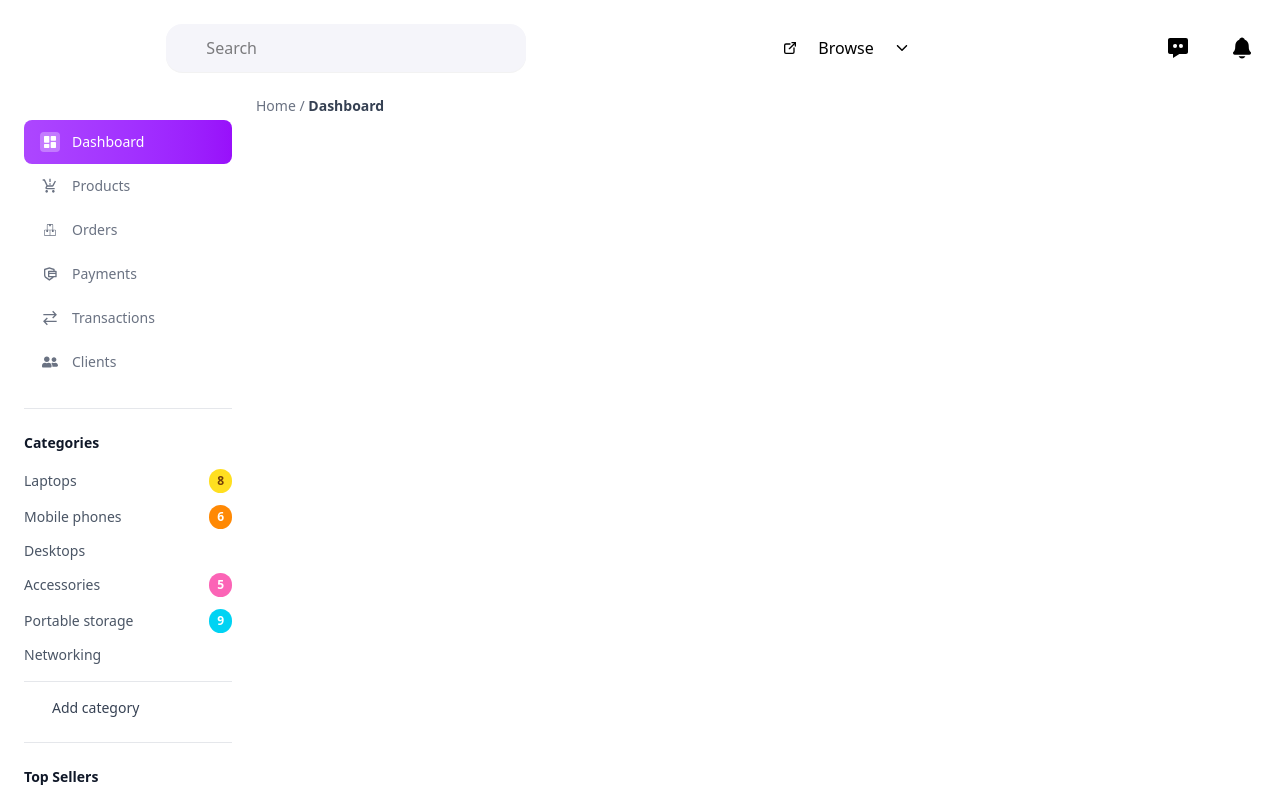
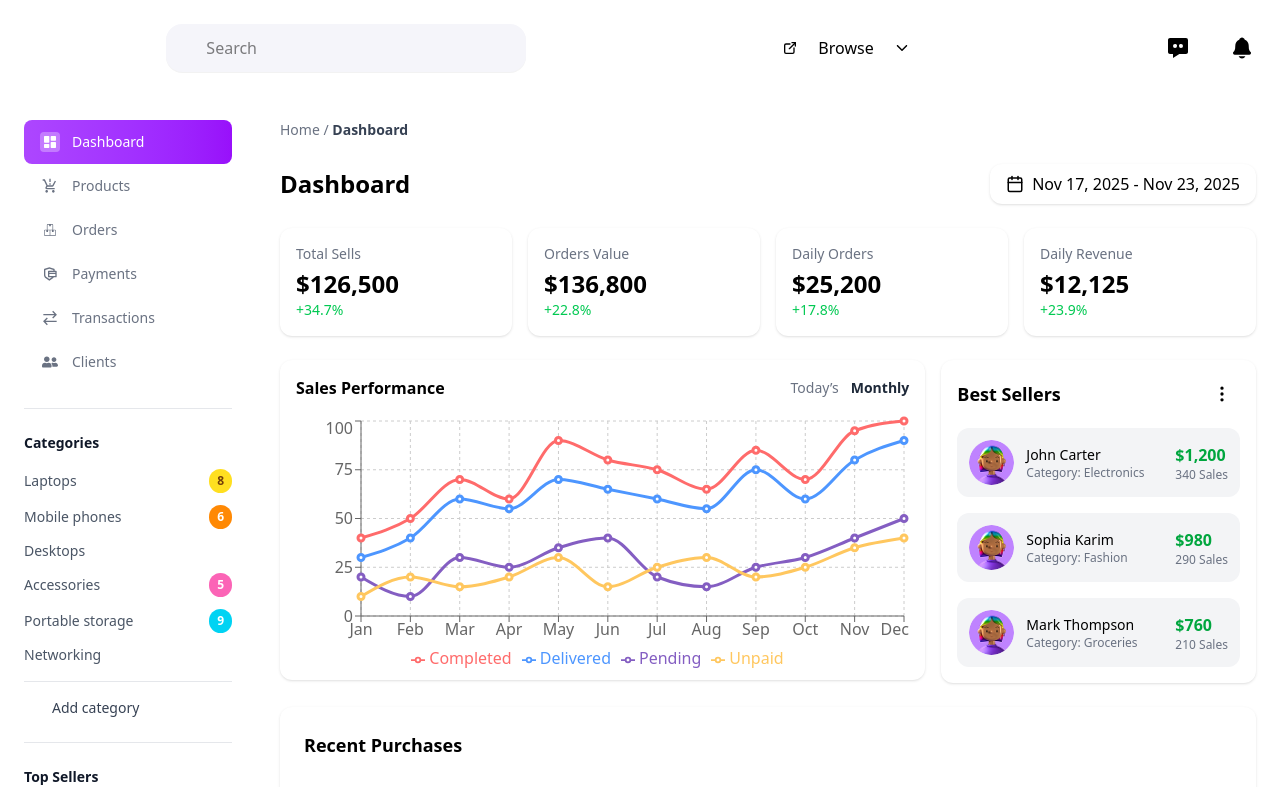
Before and after one commit to shahriear/Frox_Dashboard, a Next.js app: page /Dashboard in a window 1280 px wide. Shown: the top 787 px of the page. Built offline with nearby package versions, Linux system fonts and the light colour scheme.

Commit message:
Rechange

```diff
--- a/app/(Page)/Dashboard/page.tsx
+++ b/app/(Page)/Dashboard/page.tsx
@@ -1,11 +1,47 @@
 import React from 'react'
 import Breadcrumb from '../../Components/Home/Breadcrumb'
+import {DateRange} from '../../Components/Home/DateRange'
+import StatCard from "../../Components/Home/StatCard";
+import SalesPerformance from "../../Components/Home/SalesPerformance";
+import BestSellers from "../../Components/Home/BestSellers";
+import RecentPurchases from "../../Components/Home/RecentPurchases";
+import MarketOverview from "../../Components/Home/MarketOverview";
+import VisitsBySource from "../../Components/Home/VisitsBySource";
+import TotalRevenue from "../../Components/Home/TotalRevenue";
+
 
 const page = () => {
   return (
     <>
 
-    <Breadcrumb/>
+    <div className="p-6 space-y-6 w-full">
+          <Breadcrumb />
+
+          <div className="flex justify-between items-center">
+            <h1 className="text-2xl font-semibold">Dashboard</h1>
+            <DateRange />
+          </div>
+
+          <div className="grid grid-cols-1 md:grid-cols-4 gap-4">
+            <StatCard title="Total Sells" amount="$126,500" percent="34.7%" />
+            <StatCard title="Orders Value" amount="$136,800" percent="22.8%" />
+            <StatCard title="Daily Orders" amount="$25,200" percent="17.8%" />
+            <StatCard title="Daily Revenue" amount="$12,125" percent="23.9%" />
+          </div>
+
+          <div className="grid grid-cols-1 lg:grid-cols-3 gap-4">
+            <SalesPerformance />
+            <BestSellers />
+          </div>
+
+          <RecentPurchases />
+
+          <div className="grid grid-cols-1 md:grid-cols-3 gap-4 ">
+            <MarketOverview />
+            <VisitsBySource />
+            <TotalRevenue />
+          </div>
+        </div>
 
     </>
   )
--- a/app/Components/Home/BestSellers.jsx
+++ b/app/Components/Home/BestSellers.jsx
@@ -7,7 +7,7 @@ const sellers = [
   {
     id: 1,
     name: "John Carter",
-    image: "/images/img1.png",
+    image: "/photos/Avatar.png",
     category: "Electronics",
     sales: 1200,
     soldCount: 340,
@@ -15,7 +15,7 @@ const sellers = [
   {
     id: 2,
     name: "Sophia Karim",
-    image: "/images/img2.png",
+    image: "/photos/Avatar.png",
     category: "Fashion",
     sales: 980,
     soldCount: 290,
@@ -23,7 +23,7 @@ const sellers = [
   {
     id: 3,
     name: "Mark Thompson",
-    image: "/images/img1.png",
+    image: "/photos/Avatar.png",
     category: "Groceries",
     sales: 760,
     soldCount: 210,
--- a/app/Components/Home/DashboardPage.jsx
+++ b/app/Components/Home/DashboardPage.jsx
@@ -1,43 +1,43 @@
-import React from "react";
-import { Breadcrumb } from "./Breadcrumb";
-import { DateRange } from "./DateRange";
-import StatCard from "./StatCard";
-import SalesPerformance from "./SalesPerformance";
-import BestSellers from "./BestSellers";
-import RecentPurchases from "./RecentPurchases";
-import MarketOverview from "./MarketOverview";
-import VisitsBySource from "./VisitsBySource";
-import TotalRevenue from "./TotalRevenue";
+// import React from "react";
+// import { Breadcrumb } from "./Breadcrumb";
+// import { DateRange } from "./DateRange";
+// import StatCard from "./StatCard";
+// import SalesPerformance from "./SalesPerformance";
+// import BestSellers from "./BestSellers";
+// import RecentPurchases from "./RecentPurchases";
+// import MarketOverview from "./MarketOverview";
+// import VisitsBySource from "./VisitsBySource";
+// import TotalRevenue from "./TotalRevenue";
 
-export default function DashboardPage() {
-  return (
-    <div className="p-6 space-y-6 my-container ">
-      <Breadcrumb />
+// export default function DashboardPage() {
+//   return (
+//     <div className="p-6 space-y-6 my-container ">
+//       <Breadcrumb />
 
-      <div className="flex justify-between items-center">
-        <h1 className="text-2xl font-semibold">Dashboard</h1>
-        <DateRange />
-      </div>
+//       <div className="flex justify-between items-center">
+//         <h1 className="text-2xl font-semibold">Dashboard</h1>
+//         <DateRange />
+//       </div>
 
-      <div className="grid grid-cols-1 md:grid-cols-4 gap-4">
-        <StatCard title="Total Sells" amount="$126,500" percent="34.7%" />
-        <StatCard title="Orders Value" amount="$136,800" percent="22.8%" />
-        <StatCard title="Daily Orders" amount="$25,200" percent="17.8%" />
-        <StatCard title="Daily Revenue" amount="$12,125" percent="23.9%" />
-      </div>
+//       <div className="grid grid-cols-1 md:grid-cols-4 gap-4">
+//         <StatCard title="Total Sells" amount="$126,500" percent="34.7%" />
+//         <StatCard title="Orders Value" amount="$136,800" percent="22.8%" />
+//         <StatCard title="Daily Orders" amount="$25,200" percent="17.8%" />
+//         <StatCard title="Daily Revenue" amount="$12,125" percent="23.9%" />
+//       </div>
 
-      <div className="grid grid-cols-1 lg:grid-cols-3 gap-4">
-        <SalesPerformance />
-        <BestSellers />
-      </div>
+//       <div className="grid grid-cols-1 lg:grid-cols-3 gap-4">
+//         <SalesPerformance />
+//         <BestSellers />
+//       </div>
 
-      <RecentPurchases />
+//       <RecentPurchases />
 
-      <div className="grid grid-cols-1 md:grid-cols-3 gap-4 ">
-        <MarketOverview />
-        <VisitsBySource />
-        <TotalRevenue />
-      </div>
-    </div>
-  );
-}
+//       <div className="grid grid-cols-1 md:grid-cols-3 gap-4 ">
+//         <MarketOverview />
+//         <VisitsBySource />
+//         <TotalRevenue />
+//       </div>
+//     </div>
+//   );
+// }
--- a/app/Components/Sidebar/Sidebar.jsx
+++ b/app/Components/Sidebar/Sidebar.jsx
@@ -24,7 +24,7 @@ const Sidebar = ({ onLinkClick }) => {
     }
 
     return (
-        <div className="w-64 bg-white h-screen overflow-y-auto p-6">
+        <div className="w-64 bg-white h-screen overflow-y-auto p-6 ">
 
             {/* Menu Items */}
             <div className="space-y-2">
--- a/package.json
+++ b/package.json
@@ -9,10 +9,12 @@
     "lint": "eslint"
   },
   "dependencies": {
+    "lucide-react": "^0.554.0",
     "next": "16.0.3",
     "react": "19.2.0",
     "react-dom": "19.2.0",
-    "react-icons": "^5.5.0"
+    "react-icons": "^5.5.0",
+    "recharts": "^3.5.0"
   },
   "devDependencies": {
     "@tailwindcss/postcss": "^4",
```
Also changed, not shown: 1 other file (tests, documents, lock files or other folders).
